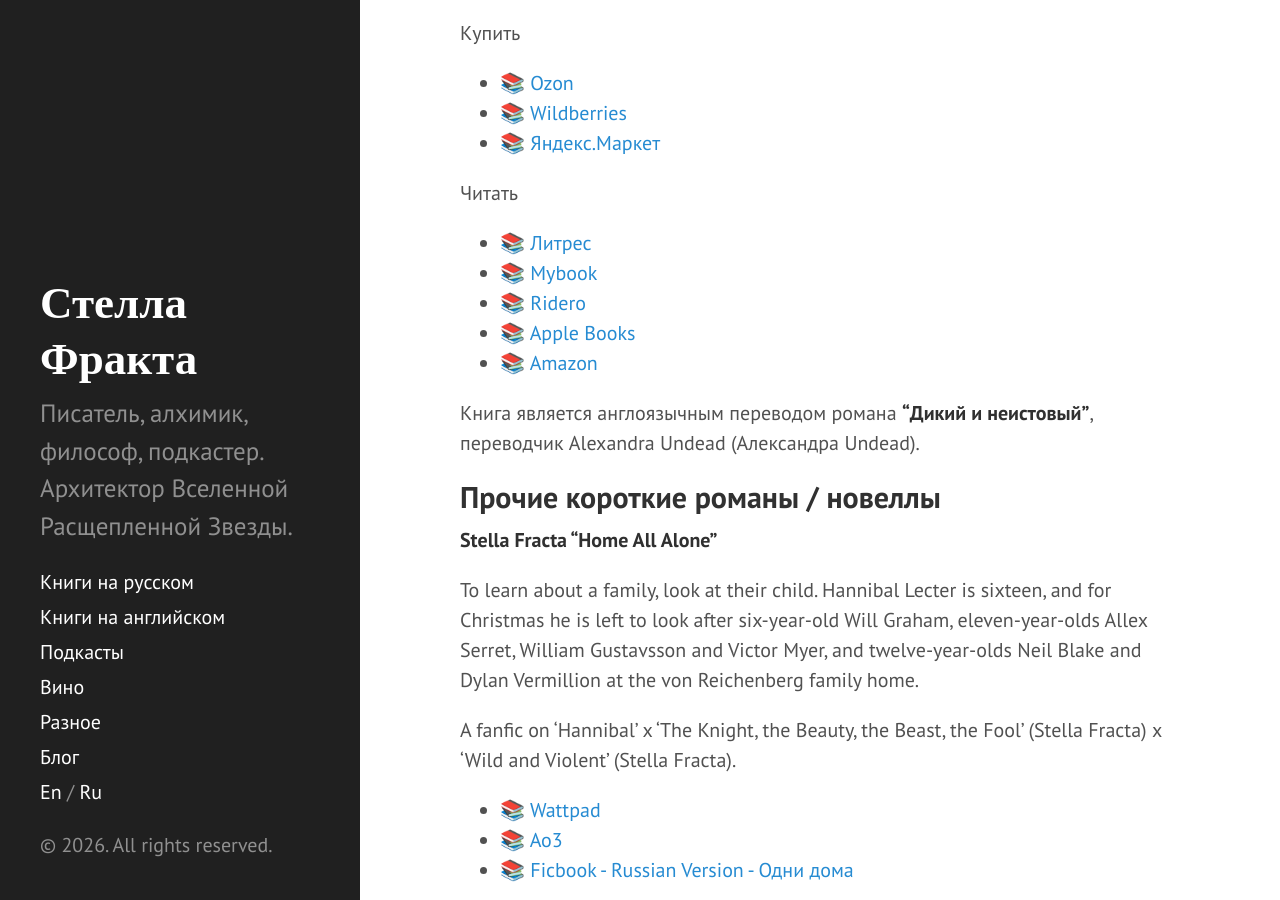
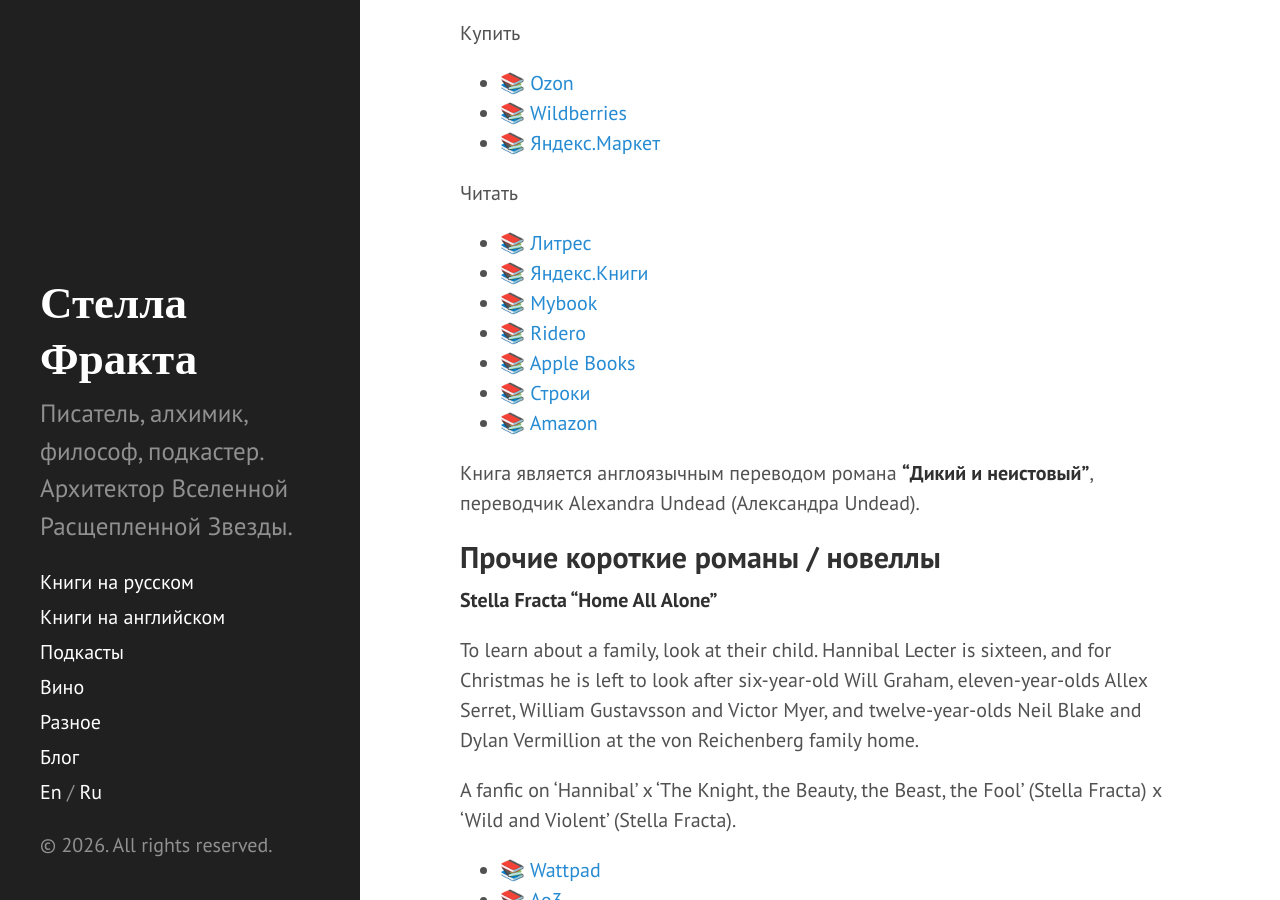
Before and after one commit to remiel-undead/stellafracta.com, a Jekyll site: the page built from ru.md, in a window 1280 px wide and 900 px high, scrolled down 32941 px. Built offline with Jekyll 4.4.1, drawn with Linux system fonts in a browser that asks for light colours; our own code applies the rules of GitHub Pages for plain Markdown files.

Commit message:
Add W&V eng links to ru page

```diff
--- a/ru.md
+++ b/ru.md
@@ -749,9 +749,11 @@
 Читать
 
 - 📚 [Литрес](https://www.litres.ru/book/stella-fracta/wild-and-violent-you-had-too-much-freedom-73750663/)
+- 📚 [Яндекс.Книги](https://books.yandex.ru/books/OWLLnCZG)
 - 📚 [Mybook](https://mybook.ru/author/stella-fracta/wild-and-violent-you-had-too-much-freedom/)
 - 📚 [Ridero](https://ridero.ru/books/wild_and_violent)
 - 📚 [Apple Books](https://books.apple.com/us/book/wild-and-violent-you-had-too-much-freedom/id6761559517)
+- 📚 [Строки](https://stroki.mts.ru/book/wild-and-violent-367029)
 - 📚 [Amazon](https://a.co/d/0dkA0G4M)
 
 Книга является англоязычным переводом романа **“Дикий и неистовый”**, переводчик Alexandra Undead (Александра Undead).
```
